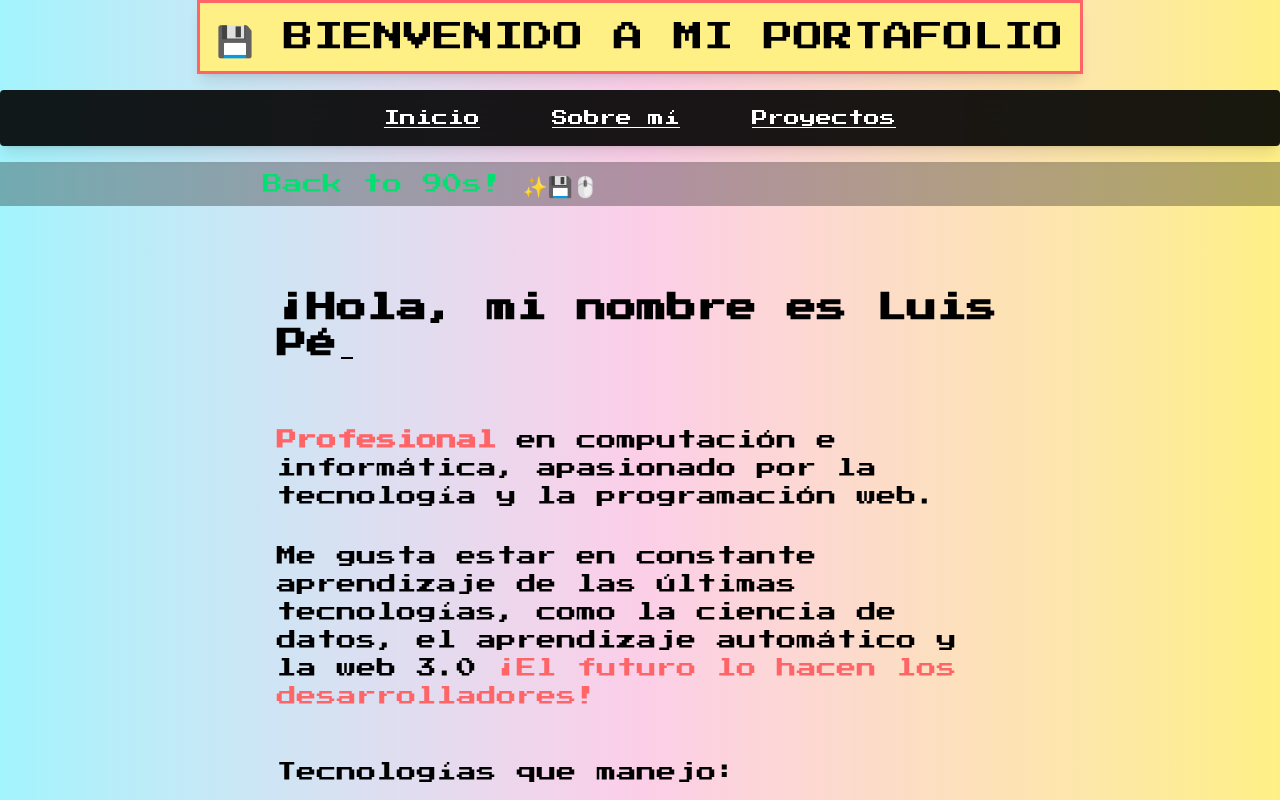
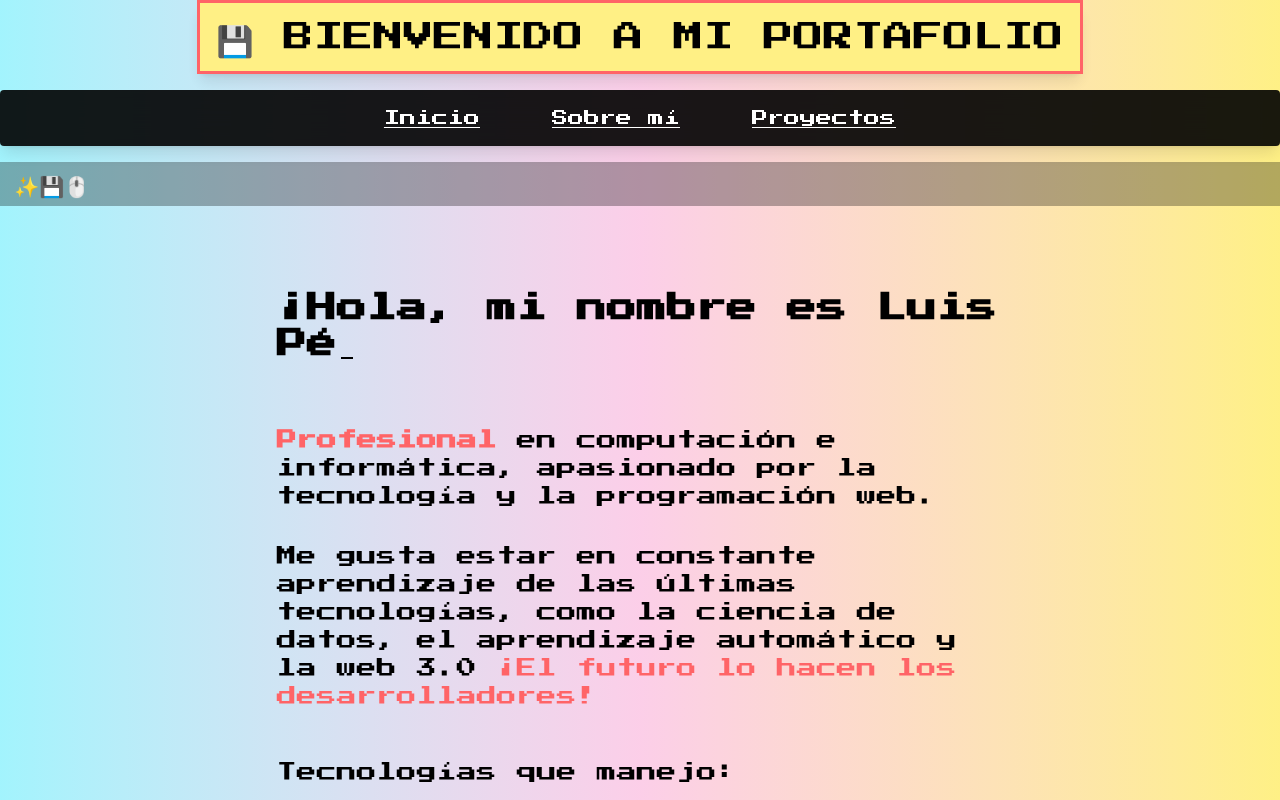
Before and after one commit to lcperri/lcperri-portfolio, a React (Vite) app: page / in a window 1280 px wide. Shown: the top 800 px of the page. Built offline with nearby package versions, Linux system fonts and the light colour scheme.

Commit message:
marquee a 10s

```diff
--- a/src/components/Hero.jsx
+++ b/src/components/Hero.jsx
@@ -7,7 +7,7 @@ import TypingLoop from './TypingLoop'
             <div>
                 {/* Simulación del <marquee> con Tailwind + animación */}
                 <div className="overflow-hidden bg-black/30 text-green-400 py-2  ">
-                    <p className="whitespace-nowrap animate-[scroll_15s_linear_infinite] text-xl">
+                    <p className="whitespace-nowrap animate-[scroll_10s_linear_infinite] text-xl">
                     Back to 90s! ✨💾🖱️
                     </p>
                 </div>
```
